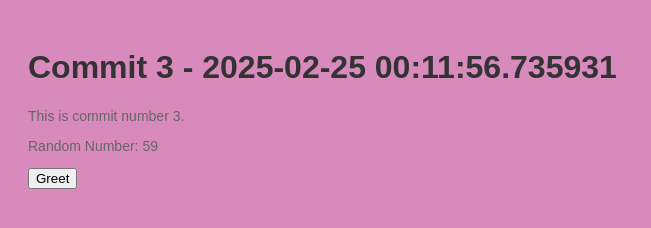
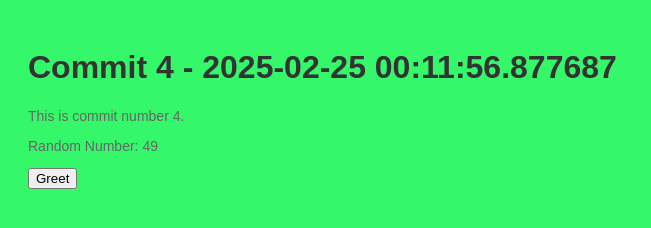
Before and after one commit to polishflits/autogen-repo-20250225001144, a plain HTML site: page index.html in a window 1280 px wide. Shown: the whole page, without its empty margins (0-651 px from the left). Drawn offline with Linux system fonts and the light colour scheme.

Commit message:
📝 Auto commit 4 with HTML, CSS, and JS

```diff
--- a/index.html
+++ b/index.html
@@ -2,13 +2,13 @@
     <!DOCTYPE html>
     <html>
     <head>
-        <title>Commit 3 - 2025-02-25 00:11:56.735931</title>
+        <title>Commit 4 - 2025-02-25 00:11:56.877687</title>
         <link rel="stylesheet" href="style.css">
     </head>
     <body>
-        <h1>Commit 3 - 2025-02-25 00:11:56.735931</h1>
-        <p>This is commit number 3.</p>
-        <p>Random Number: 59</p>
+        <h1>Commit 4 - 2025-02-25 00:11:56.877687</h1>
+        <p>This is commit number 4.</p>
+        <p>Random Number: 49</p>
         <button onclick="greet()">Greet</button>
         <script src="script.js"></script>
     </body>
--- a/script.js
+++ b/script.js
@@ -2,4 +2,4 @@
     function greet() {
         alert('Hello from commit ' + commitNumber + '!');
     }
-    var commitNumber = 3;
+    var commitNumber = 4;
--- a/style.css
+++ b/style.css
@@ -1,7 +1,7 @@
 
     body {
         font-family: Arial, sans-serif;
-        background-color: #d88abd;
+        background-color: #35f76a;
         padding: 20px;
     }
     h1 {
```
